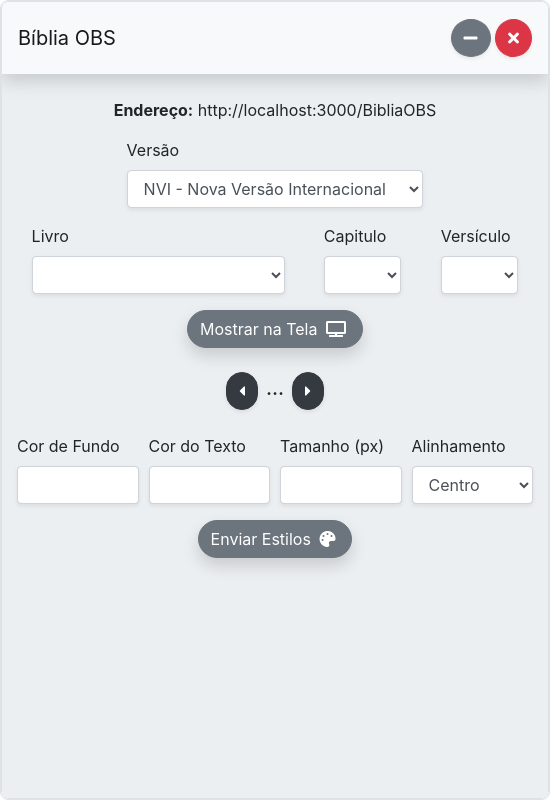
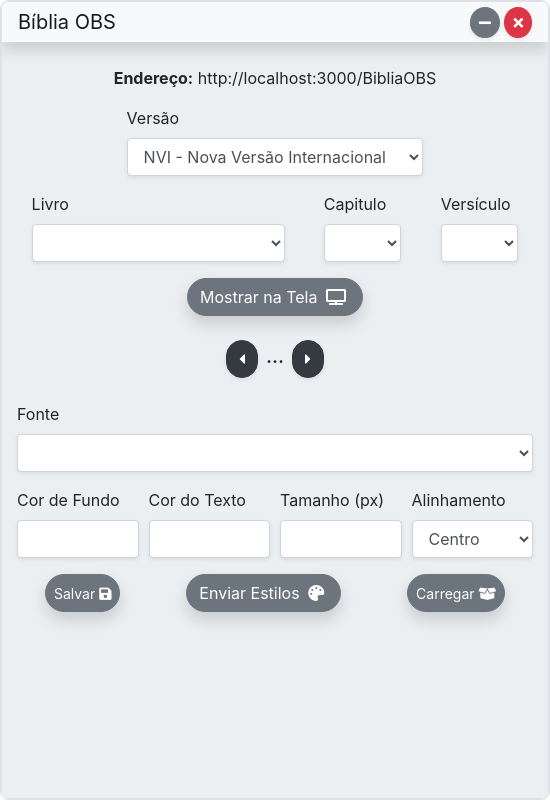
Before and after one commit to JonatasArao/biblia-obs, an Electron app: page Using API/index.html in a window 550 px wide. Drawn offline with Linux system fonts and the light colour scheme; no server answers.

Commit message:
Alterações de Segurança e tamanho da Janela (Novas Funcionalidades)

```diff
--- a/Using API/index.html
+++ b/Using API/index.html
@@ -3,8 +3,8 @@
   <head>
     <meta charset="UTF-8">
     <!-- Permitindo acesso à API e Servidor Socket -->
-    <meta http-equiv="Content-Security-Policy" content="default-src 'self'; script-src 'self'; connect-src 'self' https://bibleapi.co ws: http://localhost:3000 ;">
-    <meta http-equiv="X-Content-Security-Policy" content="default-src 'self'; script-src 'self'; connect-src 'self' https://bibleapi.co ws: http://localhost:3000 ;">
+    <meta http-equiv="Content-Security-Policy" content="default-src 'self'; script-src 'self'; style-src 'self' 'unsafe-inline';connect-src 'self' https://www.abibliadigital.com.br ws: http://localhost:3000 ;">
+    <meta http-equiv="X-Content-Security-Policy" content="default-src 'self'; script-src 'self'; style-src 'self' 'unsafe-inline';connect-src 'self' https://www.abibliadigital.com.br ws: http://localhost:3000 ;">
     <meta name="viewport" content="width=device-width, initial-scale=1.0">
     <!-- Chamando Estilos CSS -->
     <link rel="stylesheet" href="assets/css/bootstrap.min.css">
@@ -15,13 +15,13 @@
 
   <body>
     <!-- Header - Navbar -->
-    <nav class="navbar navbar-expand-lg navbar-light bg-light shadow draggable py-3">
+    <nav class="navbar navbar-expand-lg navbar-light bg-light shadow draggable py-0">
       <div>
         <span class="navbar-brand text-center">Bíblia OBS</span>
       </div>
       <div class="ml-auto">
-        <button id="btnMinimize" class="btn btn-secondary rounded-circle shadow-sm btn-header"><i class="fas fa-minus"></i></button>
-        <button id="btnClose" class="btn btn-danger rounded-circle shadow-sm btn-header"><i class="fas fa-times"></i></button>
+        <button id="btnMinimize" class="btn btn-sm btn-secondary rounded-circle shadow-sm btn-header"><i class="fas fa-minus"></i></button>
+        <button id="btnClose" class="btn btn-sm btn-danger rounded-circle shadow-sm btn-header"><i class="fas fa-times"></i></button>
       </div>
     </nav>
 
@@ -87,6 +87,11 @@
           <form>
             <!-- Form de Estílos -->
             <div class="form-row">
+              <div class="form-group col-12 py-auto">
+                <label for="font">Fonte</label>
+                <select class="form-control shadow-sm" id="font">
+                </select>
+              </div>
               <div class="form-group col-3 py-auto">
                 <!-- Escolher Cor de Fundo -->
                 <label for="backgroundColor">Cor de Fundo</label>
@@ -119,7 +124,9 @@
 
             <div class="form-row">
               <!-- Botão para enviar estilos para tela -->
+              <button type="button" class="btn btn-sm btn-secondary rounded-pill shadow mx-auto" id="saveStyle">Salvar <i class="fas fa-save"></i></button>
               <button type="button" class="btn btn-secondary rounded-pill shadow mx-auto" id="sendStyle">Enviar Estilos <i class="mx-1 fas fa-palette"></i></button>
+              <button type="button" class="btn btn-sm btn-secondary rounded-pill shadow mx-auto" id="loadStyle">Carregar <i class="fas fa-box-open"></i></button>
             </div>
           </form>
         </div>
--- a/Using API/main.js
+++ b/Using API/main.js
@@ -7,13 +7,14 @@
 function createWindow () {
   const mainWindow = new BrowserWindow({
     width: 550,
-    height: 595,
+    height: 630,
     maximizable: false,
     frame: false,
     transparent: true,
     icon: path.join(__dirname, '/assets/icon/icon.png'),
     webPreferences: {
-      preload: path.join(__dirname, 'preload.js')
+      preload: path.join(__dirname, 'preload.js'),
+      devTools: false
     }
   });
 
```
